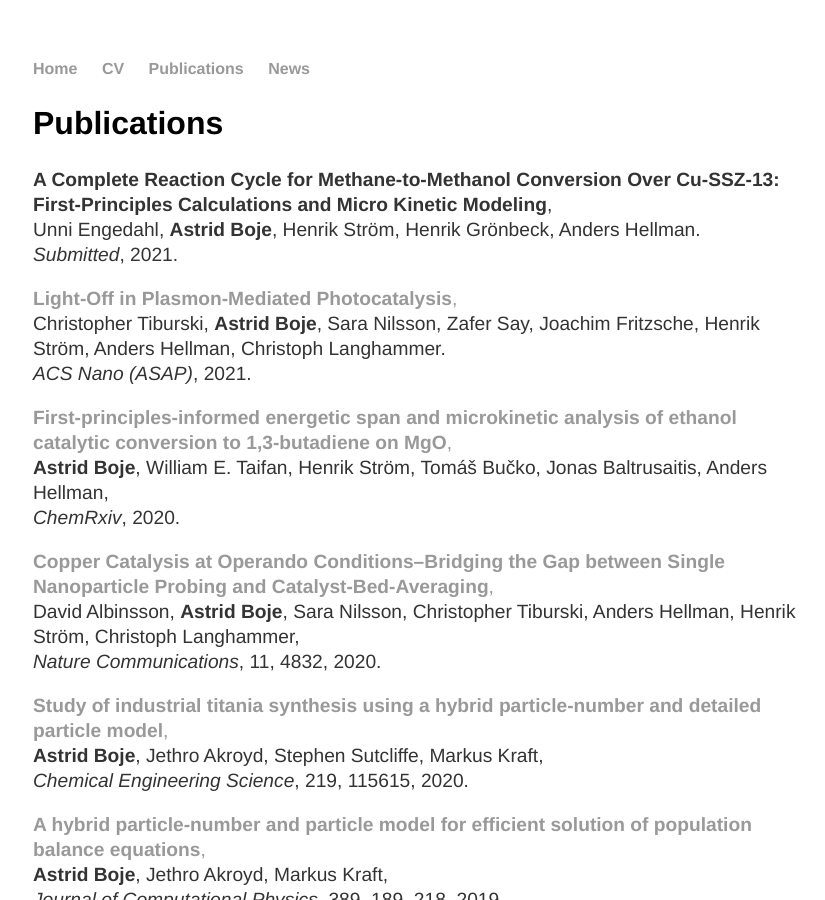
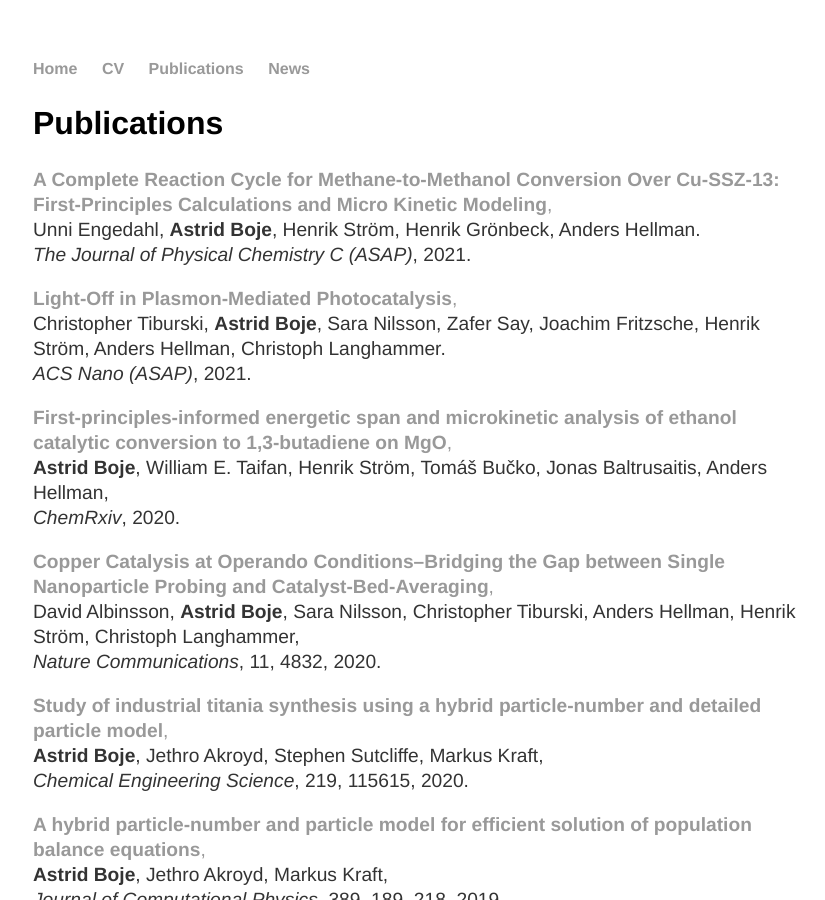
Before and after one commit to aab64/aab64.github.io, a Jekyll site: the page built from publications/index.html, in a window 1280 px wide and 900 px high. Shown: the whole window, without its empty margins (223-1048 px from the left). Built offline with Jekyll 4.4.1, drawn with Linux system fonts in a browser that asks for light colours.

Commit message:
Added DMTM doi

```diff
--- a/publications/index.html
+++ b/publications/index.html
@@ -8,11 +8,13 @@
 
 <div class="post-content">
 	<p>
-		<strong>A Complete Reaction Cycle for Methane-to-Methanol Conversion Over Cu-SSZ-13: First-Principles Calculations and Micro Kinetic Modeling</strong>,
+		<a href="https://doi.org/10.1021/acs.jpcc.1c04062">
+			<strong>A Complete Reaction Cycle for Methane-to-Methanol Conversion Over Cu-SSZ-13: First-Principles Calculations and Micro Kinetic Modeling</strong>,
+		</a>
 		<br/>
 		Unni Engedahl, <strong>Astrid Boje</strong>, Henrik Str&ouml;m, Henrik Gr&ouml;nbeck, Anders Hellman.
 		<br/>
-		<em>Submitted</em>,
+		<em>The Journal of Physical Chemistry C (ASAP)</em>,
 		2021.
 	</p>
 	<p>
```
